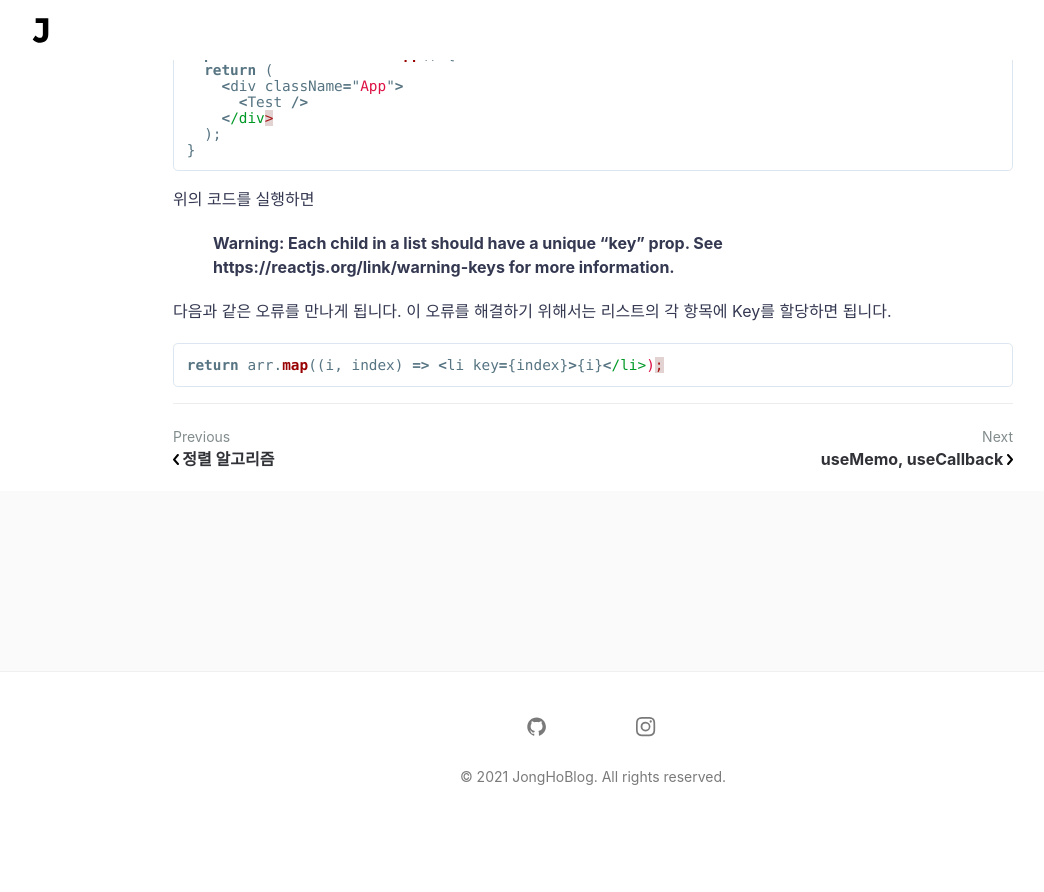
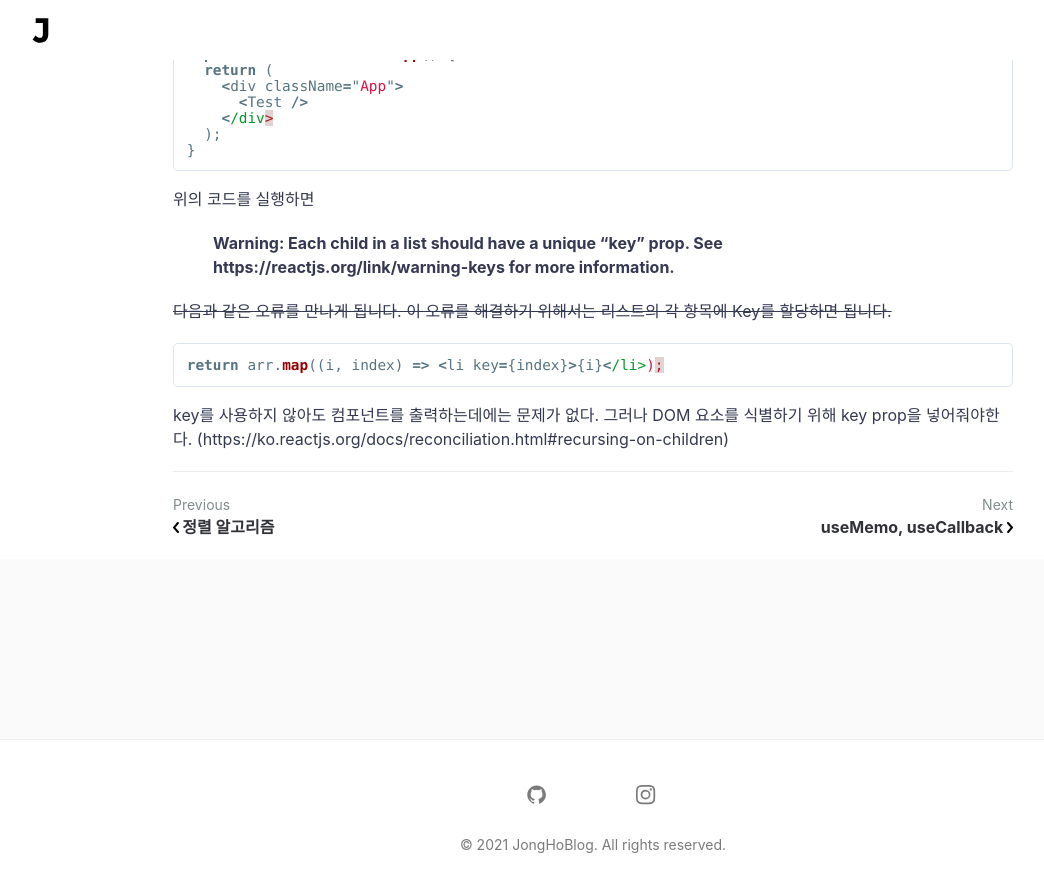
Before and after one commit to jonghopark95/jonghopark95.github.io, a Jekyll site: the page built from _posts/2020-01-04-array-render.md, in a window 1280 px wide and 900 px high, scrolled down 2264 px. Shown: the top 892 px of the window, without its empty margins (47-1091 px from the left). Built offline with Jekyll 4.4.1, drawn with Linux system fonts in a browser that asks for light colours; comment, search, counter and statistics services are not loaded; before the commit the page ends 3096 px from its top, so only the background shows below that.

Commit message:
ㅅㅜ정

````diff
--- a/_posts/2020-01-04-array-render.md
+++ b/_posts/2020-01-04-array-render.md
@@ -108,8 +108,10 @@ export default function App() {
 
 > **Warning: Each child in a list should have a unique "key" prop. See https://reactjs.org/link/warning-keys for more information.**
 
-다음과 같은 오류를 만나게 됩니다. 이 오류를 해결하기 위해서는 리스트의 각 항목에 Key를 할당하면 됩니다.
+~~다음과 같은 오류를 만나게 됩니다. 이 오류를 해결하기 위해서는 리스트의 각 항목에 Key를 할당하면 됩니다.~~
 
 ```js
 return arr.map((i, index) => <li key={index}>{i}</li>);
 ```
+
+key를 사용하지 않아도 컴포넌트를 출력하는데에는 문제가 없다. 그러나 DOM 요소를 식별하기 위해 key prop을 넣어줘야한다. (https://ko.reactjs.org/docs/reconciliation.html#recursing-on-children)
````
Also changed, not shown: 6 other files.
